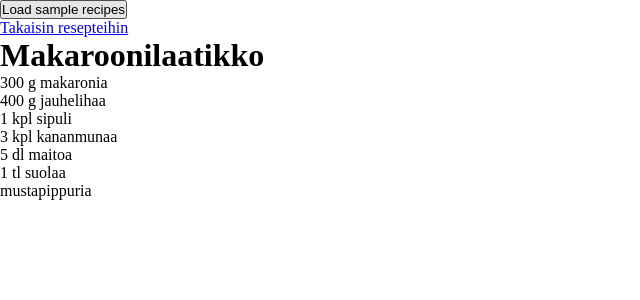
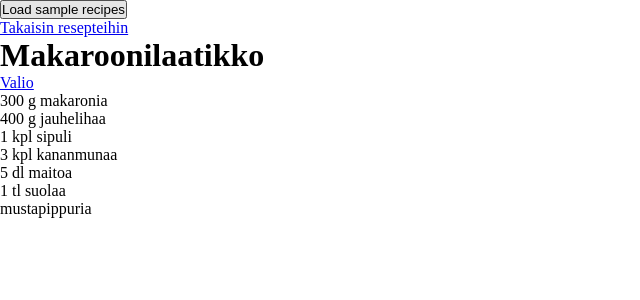
Before and after one commit to lozukka/recipe-vault, a React (Vite) app: page /recipes/01d5cabc-e0c5-42da-853d-7f167b16db36 in a window 1280 px wide. Both pictures are taken after a click on the button "Load sample recipes". Shown: the top 300 px of the page, without its empty margins (0-640 px from the left). Built offline with nearby package versions, Linux system fonts and the light colour scheme.

Commit message:
RecipeDetailPage added sourceName and sourceURL

```diff
--- /dev/null
+++ b/src/components/RecipeSource.jsx
@@ -0,0 +1,32 @@
+import { isSafeURL } from "../utils/format";
+import { strings } from "../strings";
+
+export function RecipeSource({ recipe }) {
+  const { sourceName, sourceURL } = recipe;
+  const hasLink = sourceURL && isSafeURL(sourceURL);
+
+  // TODO: follow the rules table:
+  //  name + safe link   -> <a> with the name as text
+  //  name only          -> plain text with the name
+  //  safe link only     -> <a> with strings.detail.openSource
+  //  neither            -> render nothing (return null)
+  //
+  // Links need: href={sourceURL} target="_blank" rel="noopener noreferrer"
+  if (hasLink)
+    return (
+      <a href={sourceURL} target="_blank" rel="noopener noreferrer">
+        {sourceName}
+      </a>
+    );
+
+  if (sourceName) return <p>{sourceName}</p>;
+
+  if (sourceURL)
+    return (
+      <a href={sourceURL} target="_blank" rel="noopener noreferrer">
+        {strings.detail.openSource}
+      </a>
+    );
+
+  return null;
+}
--- a/src/data/sampleRecipes.js
+++ b/src/data/sampleRecipes.js
@@ -10,7 +10,7 @@ const makaroonilaatikko = createRecipe({
   title: "Makaroonilaatikko",
   sourceURL:
     "https://www.valio.fi/reseptit/liha-makaronilaatikko/?gclsrc=aw.ds&gad_source=1&gad_campaignid=76207099&gbraid=0AAAAADebTUvEP76pgfeKB9BmSze6jugSO&gclid=Cj0KCQiA77DXBhCHARIsAHf2MNpZz2PR4Esi9ghCJxs-apFoTuj5FqCSwfAlKB7ITtkuRlztOJpDoEcaAtcqEALw_wcB",
-  sourceName: "website",
+  sourceName: "Valio",
   mealsQty: 4,
   ingredients: [
     { quantity: 300, unit: "g", name: "makaronia" },
--- a/src/pages/RecipeDetailPage.jsx
+++ b/src/pages/RecipeDetailPage.jsx
@@ -1,6 +1,7 @@
 import { Link, useParams } from "react-router";
 import { useRecipes } from "../hooks/useRecipes";
 import { IngredientRow } from "../components/IngredientRow";
+import { RecipeSource } from "../components/RecipeSource";
 import { strings } from "../strings";
 
 export function RecipeDetailPage() {
@@ -21,6 +22,9 @@ export function RecipeDetailPage() {
     <main>
       <Link to="/">{strings.common.backToList}</Link>
       <h1>{recipe.title}</h1>
+
+      <RecipeSource recipe={recipe} />
+
       <ul>
         {recipe.ingredients.map((ingredient, index) => (
           <IngredientRow
```
